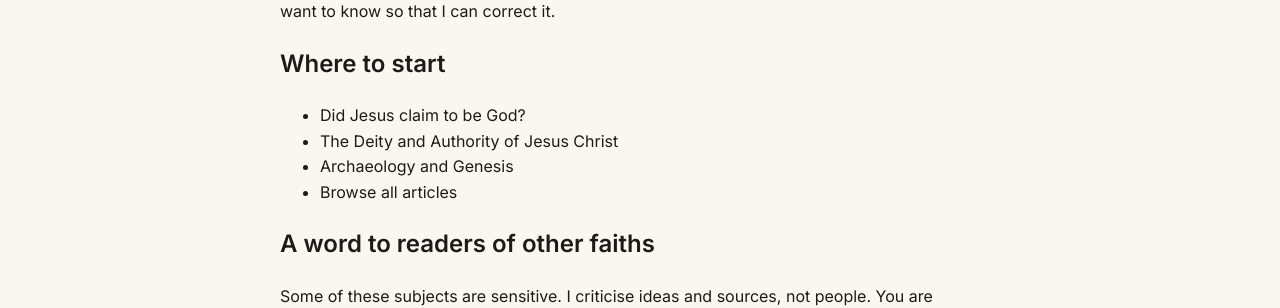
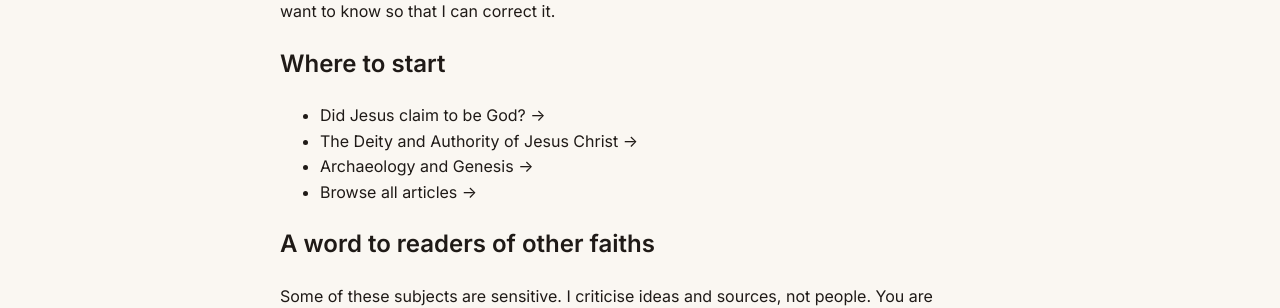
Before and after one commit to Reasoned-faith/reasoned-faith.github.io, a Jekyll site: the page built from about/index.html, in a window 1280 px wide and 900 px high, scrolled down 840 px. Shown: the part 155-463 px from the top of the window. Built offline with Jekyll 4.4.1, drawn with Linux system fonts in a browser that asks for light colours.

Commit message:
Update index.html

```diff
--- a/about/index.html
+++ b/about/index.html
@@ -24,13 +24,12 @@ excerpt: Why Reasoned Faith exists, what it covers, and where to start reading.
 
   <h2>How I try to write</h2>
   <p>I try to quote the sources and give references, so that you do not have to take my word for anything. I try to state other views the way their own followers would state them. If an argument is weak, I say so, even when Christians often use it. And if I get something wrong, I want to know so that I can correct it.</p>
-
   <h2>Where to start</h2>
-  <ul>
-    <li><a href="{{ '/articles/bible-study/did-jesus-claim-to-be-god/' | relative_url }}">Did Jesus claim to be God?</a></li>
-    <li><a href="{{ '/articles/christian-theology/deity-and-authority-of-jesus-christ/' | relative_url }}">The Deity and Authority of Jesus Christ</a></li>
-    <li><a href="{{ '/articles/genesis/archaeology-and-genesis/' | relative_url }}">Archaeology and Genesis</a></li>
-    <li><a href="{{ '/articles/' | relative_url }}">Browse all articles</a></li>
+  <ul class="start-list">
+    <li><a href="{{ '/articles/bible-study/did-jesus-claim-to-be-god/' | relative_url }}">Did Jesus claim to be God? →</a></li>
+    <li><a href="{{ '/articles/christian-theology/deity-and-authority-of-jesus-christ/' | relative_url }}">The Deity and Authority of Jesus Christ →</a></li>
+    <li><a href="{{ '/articles/genesis/archaeology-and-genesis/' | relative_url }}">Archaeology and Genesis →</a></li>
+    <li><a href="{{ '/articles/' | relative_url }}">Browse all articles →</a></li>
   </ul>
 
   <h2>A word to readers of other faiths</h2>
```
